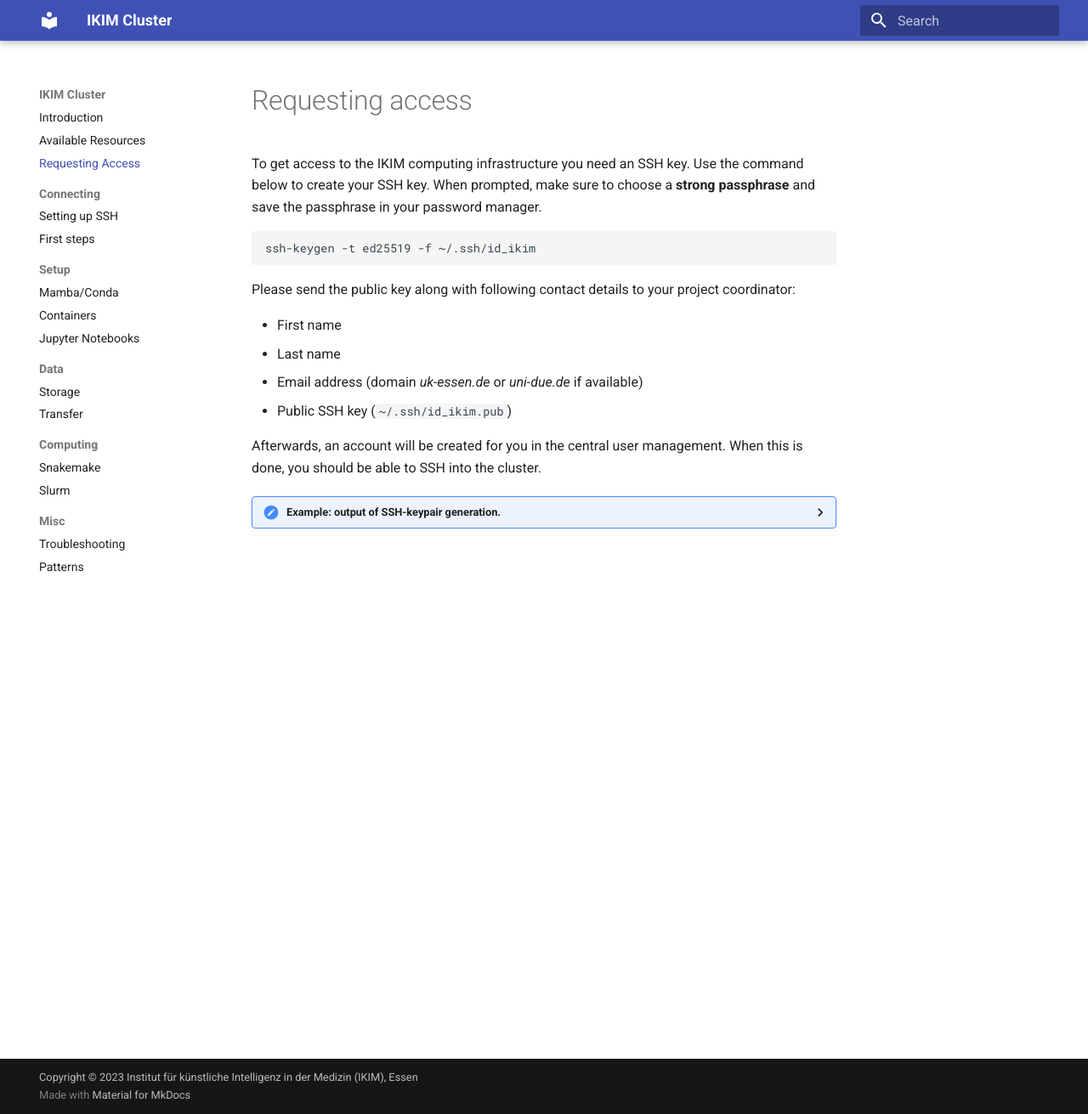
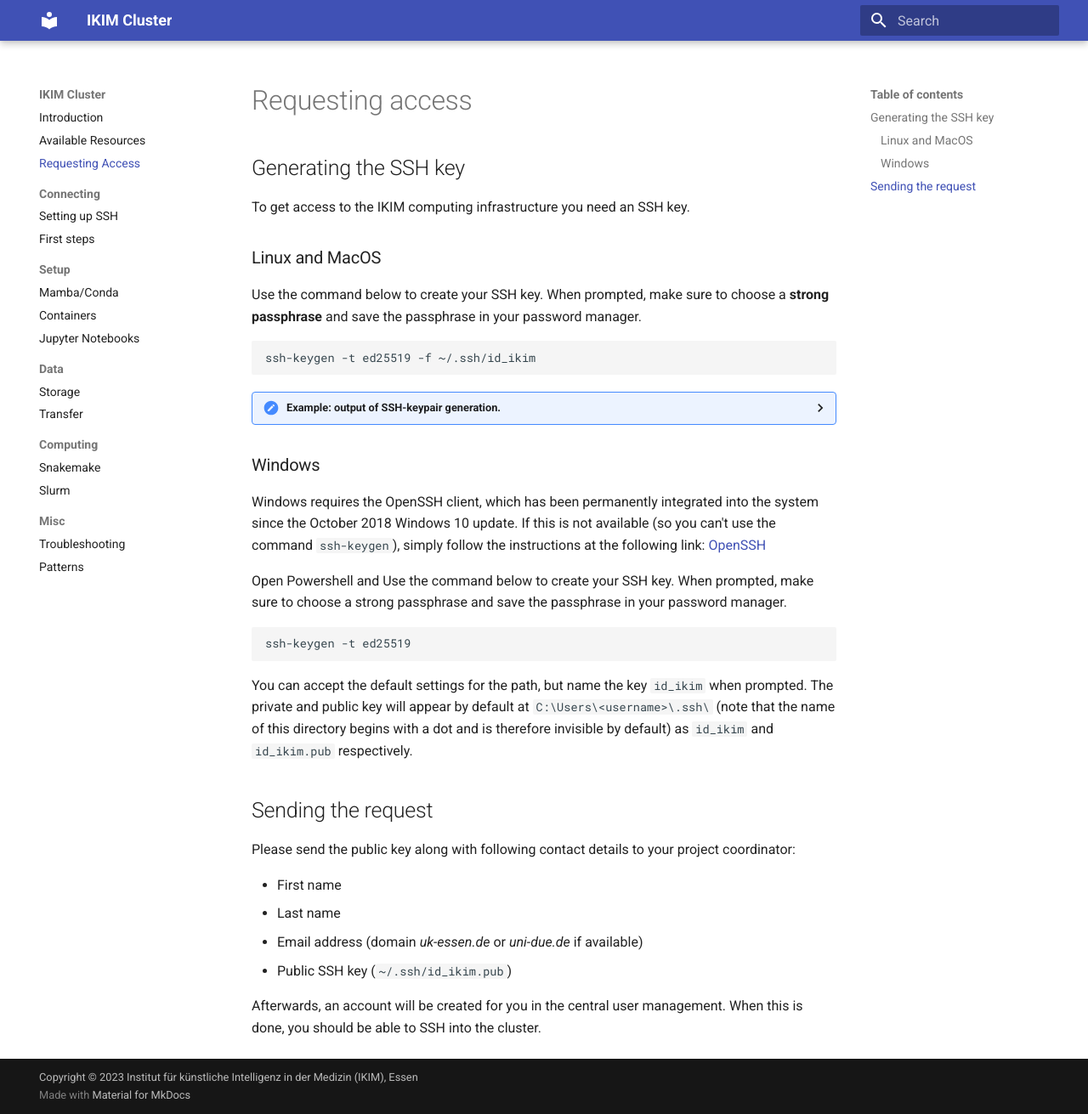
Before and after one commit to IKIM-Essen/ClusterDocs, an MkDocs documentation site: the page built from docs/access.md, in a window 1280 px wide and 1311 px high. Shown: the whole window at 85% size. Built offline with MkDocs 1.6.1 and Material for MkDocs 9.7.7, drawn with Linux system fonts in a browser that asks for light colours.

Commit message:
Carry over the Windows changes from d093fd3.

````diff
--- a/docs/access.md
+++ b/docs/access.md
@@ -1,19 +1,16 @@
 # Requesting access
 
-To get access to the IKIM computing infrastructure you need an SSH key. Use the command below to create your SSH key. When prompted, make sure to choose a **strong passphrase** and save the passphrase in your password manager.
+## Generating the SSH key
+
+To get access to the IKIM computing infrastructure you need an SSH key.
+
+### Linux and MacOS
+
+Use the command below to create your SSH key. When prompted, make sure to choose a **strong passphrase** and save the passphrase in your password manager.
 
 ```sh
 ssh-keygen -t ed25519 -f ~/.ssh/id_ikim
 ```
-
-Please send the public key along with following contact details to your project coordinator:
-
-- First name
-- Last name
-- Email address (domain _uk-essen.de_ or _uni-due.de_ if available)
-- Public SSH key (`~/.ssh/id_ikim.pub`)
-
-Afterwards, an account will be created for you in the central user management. When this is done, you should be able to SSH into the cluster.
 
 <details>
 <summary>Example: output of SSH-keypair generation. </summary>
@@ -59,3 +56,26 @@ ssh-ed25519 [long random string] <user>@<host>
 ```
 
 </details>
+
+### Windows
+
+Windows requires the OpenSSH client, which has been permanently integrated into the system since the October 2018 Windows 10 update. If this is not available (so you can't use the command `ssh-keygen`), simply follow the instructions at the following link: [OpenSSH](https://learn.microsoft.com/en-us/windows-server/administration/openssh/openssh_install_firstuse?tabs=gui#install-openssh-using-windows-settings)
+
+Open Powershell and Use the command below to create your SSH key. When prompted, make sure to choose a strong passphrase and save the passphrase in your password manager.
+
+```sh
+ssh-keygen -t ed25519
+```
+
+You can accept the default settings for the path, but name the key `id_ikim` when prompted. The private and public key will appear by default at `C:\Users\<username>\.ssh\` (note that the name of this directory begins with a dot and is therefore invisible by default) as `id_ikim` and `id_ikim.pub` respectively.
+
+## Sending the request
+
+Please send the public key along with following contact details to your project coordinator:
+
+- First name
+- Last name
+- Email address (domain _uk-essen.de_ or _uni-due.de_ if available)
+- Public SSH key (`~/.ssh/id_ikim.pub`)
+
+Afterwards, an account will be created for you in the central user management. When this is done, you should be able to SSH into the cluster.
````
Also changed, not shown: docs/ssh-setup.md (+1 -12 lines).
